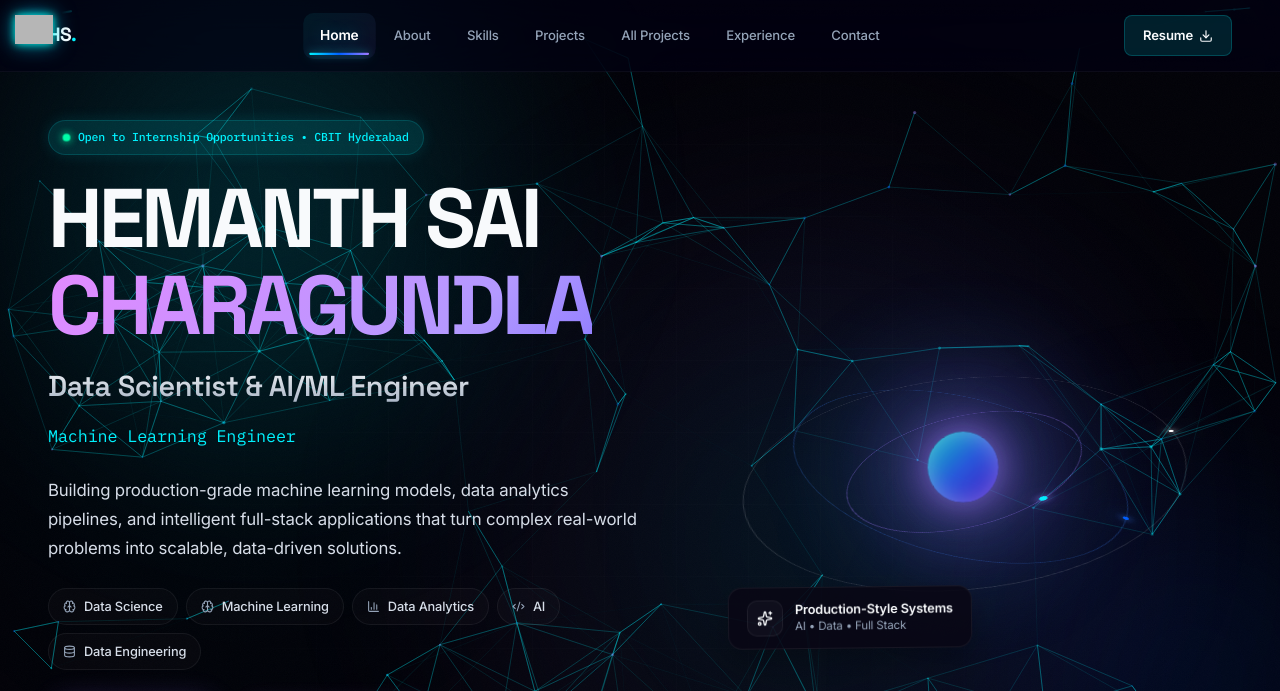
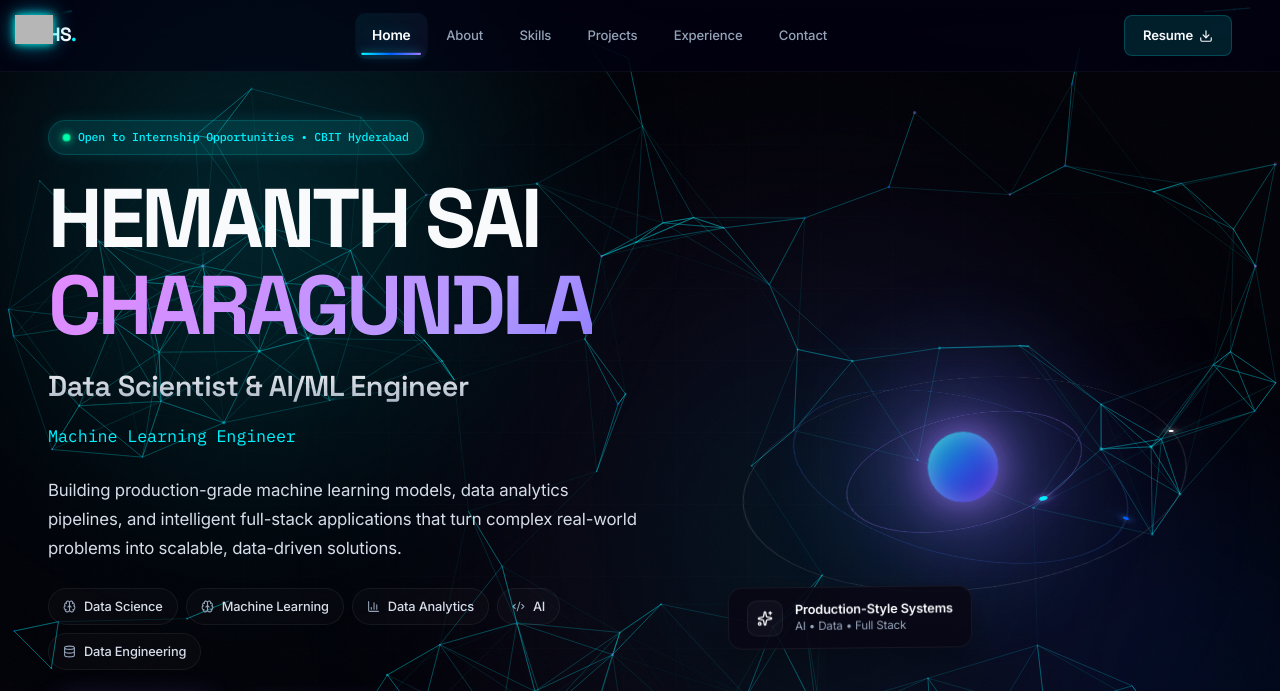
Before and after one commit to Hemanthsai456/Hemanth-Sai-Portfolio, a plain HTML site: page index.html in a window 1280 px wide. Shown: the top 691 px of the page. Drawn offline with nearby package versions, Linux system fonts and the light colour scheme; grey boxes are pictures that could not be loaded; animation ran at ten frames a second; files whose address does not match are found by name; a web font is replaced by a local one.

Commit message:
Refactor Nav bar

```diff
--- a/index.html
+++ b/index.html
@@ -150,7 +150,6 @@
         <a href="#about">About</a>
         <a href="#skills">Skills</a>
         <a href="#projects">Projects</a>
-        <a href="/projects/">All Projects</a>
         <a href="#experience">Experience</a>
         <a href="#contact">Contact</a>
       </nav>
```
